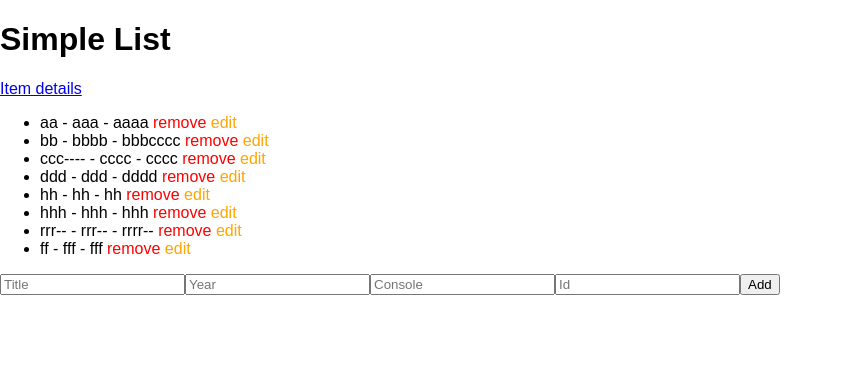
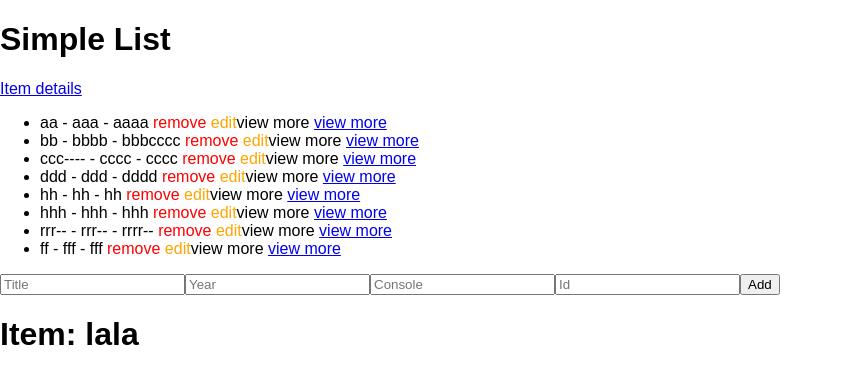
Before and after one commit to rafacazu/react-template, a React (Create React App) app in the folder my-app/: page /details in a window 1280 px wide. Shown: the top 384 px of the page, without its empty margins (0-843 px from the left). Built offline with nearby package versions, Linux system fonts and the light colour scheme; data requests are answered from the project's data file.

Commit message:
creating item details page

```diff
--- a/my-app/src/components/App.css
+++ b/my-app/src/components/App.css
@@ -41,6 +41,10 @@
   cursor: pointer;
 }
 
+.item__more{
+  cursor:pointer;
+}
+
 .display-none{
   display: none;
 }
--- a/my-app/src/components/Item.js
+++ b/my-app/src/components/Item.js
@@ -1,5 +1,6 @@
 import React from 'react';
 import PropTypes from 'prop-types';
+import { Link } from 'react-router-dom'
 
 export class Item extends React.Component{
 
@@ -10,7 +11,7 @@ export class Item extends React.Component{
     render(){
         return(
             <li>
-                <div id={"item_" + this.props.id} key={this.props.id} className="item">{this.props.title} - {this.props.year} - {this.props.console} <a className="item__remove" onClick={this.props.remove}>remove</a> <a  className="item__edit" onClick={this.props.edit}>edit</a></div>
+                <div id={"item_" + this.props.id} key={this.props.id} className="item">{this.props.title} - {this.props.year} - {this.props.console} <a className="item__remove" onClick={this.props.remove}>remove</a> <a  className="item__edit" onClick={this.props.edit}>edit</a><a className="item__more" onClick={this.props.more}>view more</a> <Link to={`/details/${this.props.id}`}>view more</Link> </div>
             </li>
         )
     }
--- a/my-app/src/components/List.js
+++ b/my-app/src/components/List.js
@@ -14,7 +14,7 @@ export default class List extends Component{
 
     renderList(){
         return this.props.items.map((items,index) => (
-            <Item key={index} title={items.title} year={items.year} console={items.console} id={items.id} remove={this.props.remove} edit={this.props.edit} />
+            <Item key={index} title={items.title} year={items.year} console={items.console} id={items.id} remove={this.props.remove} edit={this.props.edit} more={this.props.more}/>
         ))
     }
 
--- /dev/null
+++ b/my-app/src/container/itemDetails.js
@@ -0,0 +1,42 @@
+import React, { Component } from 'react';
+import {connect} from 'react-redux';
+import {loadItems} from '../actions';
+
+class ItemDetails extends Component {
+    constructor(props){
+        super();
+        this.state = {
+           title : "lala"
+        }
+    }
+
+    componentDidMount(){
+
+        /*fetch('http://localhost:3004/games')
+        .then(response => {
+            return response.json();
+        })
+        .then(json => {
+            //this.setState({items: json})
+            this.props.dispatch(loadItems(json));
+        });*/
+    }
+
+    render(){
+        return(
+            <div>
+                <h1>Item: {this.state.title}</h1>
+            </div>
+        )
+    }
+}
+
+
+//state that I want to expose
+function mapStateToProps(state, ownProps){
+    return {
+        title: state.title
+    }
+}
+
+export default connect(mapStateToProps)(ItemDetails);
--- a/my-app/src/container/itemList.js
+++ b/my-app/src/container/itemList.js
@@ -13,6 +13,7 @@ class ItemList extends Component {
         }
         this.removeItem = this.removeItem.bind(this);
         this.editCurrentItem = this.editCurrentItem.bind(this);
+        this.seeMore = this.seeMore.bind(this);
     }
 
     componentDidMount(){
@@ -44,12 +45,16 @@ class ItemList extends Component {
         })
     }
 
+    seeMore(event){
+        let id = event.target.parentNode.id;
+        console.log(id);
+    }
+
     editCurrentItem(event){
         let id = event.target.parentNode.id;
         let numberId = id.replace('item_',"");
         numberId = Number(numberId);
         let el = document.getElementById(id);
-        //el.classList.add("display-none");
 
 
         let selectedItem = this.state.items.filter(item => item.id === numberId);
@@ -81,7 +86,7 @@ class ItemList extends Component {
     render(){
         return (
             <div>
-                <List items={this.state.items} remove={this.removeItem} edit={this.editCurrentItem}/>
+                <List items={this.state.items} remove={this.removeItem} edit={this.editCurrentItem} more={this.seeMore}/>
             </div>
         )
     }
--- a/my-app/src/index.js
+++ b/my-app/src/index.js
@@ -7,7 +7,7 @@ import rootReducer from './reducers';
 import './index.css';
 import registerServiceWorker from './registerServiceWorker';
 import App from './components/App';
-import ItemDetails from './components/ItemDetails';
+import ItemDetails from './container/itemDetails';
 
 const store = createStore(rootReducer);
 
@@ -16,7 +16,7 @@ ReactDOM.render(
         <BrowserRouter>
             <div>
             <Route path="/" component={App} />
-            <Route path="details" component={ItemDetails} />
+            <Route path="/details" component={ItemDetails} />
             </div>
         </BrowserRouter>
     </Provider>,
```
Also changed, not shown: my-app/src/components/details.js (renamed from my-app/src/components/ItemDetails.js, +6 -2 lines).
